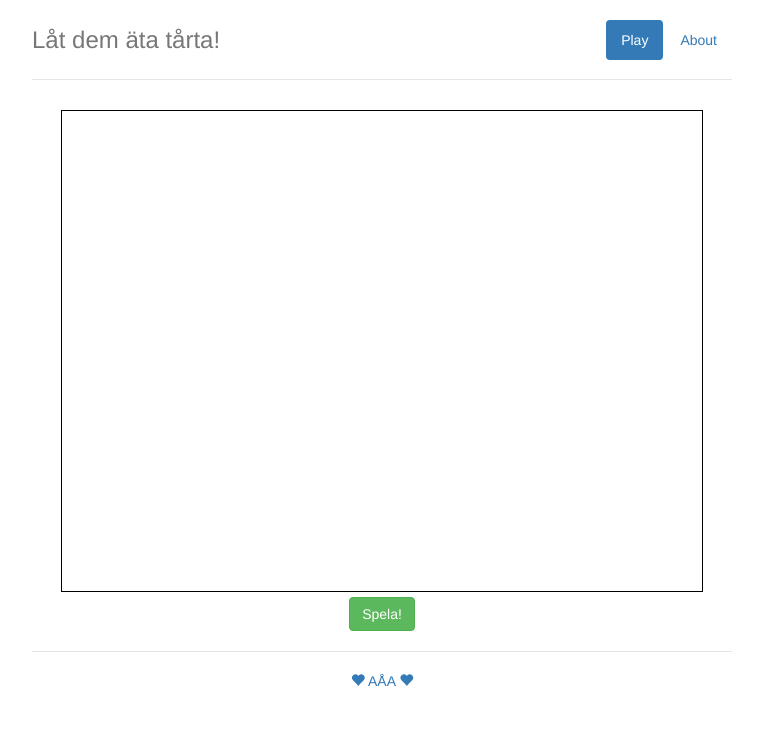
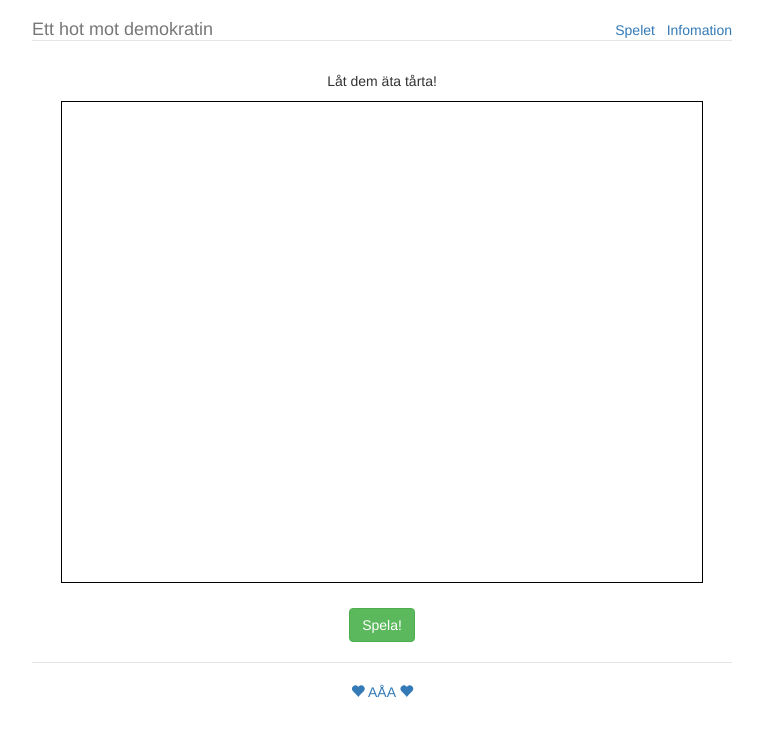
Before and after one commit to alltatalla/cake, a website: page app/index.html at #/play in a window 1280 px wide. Shown: the whole page, without its empty margins (258-1021 px from the left). Drawn offline with nearby package versions, Linux system fonts and the light colour scheme; some packages are replaced by stand-ins of ours; files that its build step writes are made by us from their sources.

Commit message:
Cleanup static index-page

```diff
--- a/app/cake.css
+++ b/app/cake.css
@@ -2,6 +2,11 @@
 body {
   padding-top: 20px;
   padding-bottom: 20px;
+}
+
+a:hover, a:visited, a:link, a:active
+{
+    text-decoration: none;
 }
 
 /* Everything but the jumbotron gets side spacing for mobile first views */
--- a/app/index.html
+++ b/app/index.html
@@ -24,11 +24,13 @@
     <!-- Add your site or application content here -->
     <div class="container">
       <div class="header">
-        <ul class="nav nav-pills pull-right">
-          <li class="active"><a ng-href="#/play">Play</a></li>
-          <li><a ng-href="#/about">About</a></li>
-        </ul>
-        <h3 class="text-muted">Låt dem äta tårta!</h3>
+        <span class="h4 text-muted">Ett hot mot demokratin</span>
+
+        <span class="nav nav-pills pull-right">
+          <a ng-href="#/play">Spelet</a>
+          &nbsp;
+          <a ng-href="#/about">Infomation</a>
+        </span>
       </div>
 
       <div ng-view=""></div>
--- a/app/play/play.tpl.html
+++ b/app/play/play.tpl.html
@@ -1,7 +1,11 @@
+<div class="row text-center">
+  <p>Låt dem äta tårta!</p>
+</div>
 <div class="row text-center">
   <canvas id="canvas"></canvas>
 </div>
+<br />
 <div class="row text-center">
-    <button ng-click="playCtrl();" type="button" class="btn btn-success">{{ctrlButton}}</button>
+  <button ng-click="playCtrl();" type="button" class="btn btn-success">{{ctrlButton}}</button>
 </div>
 <br />
```
